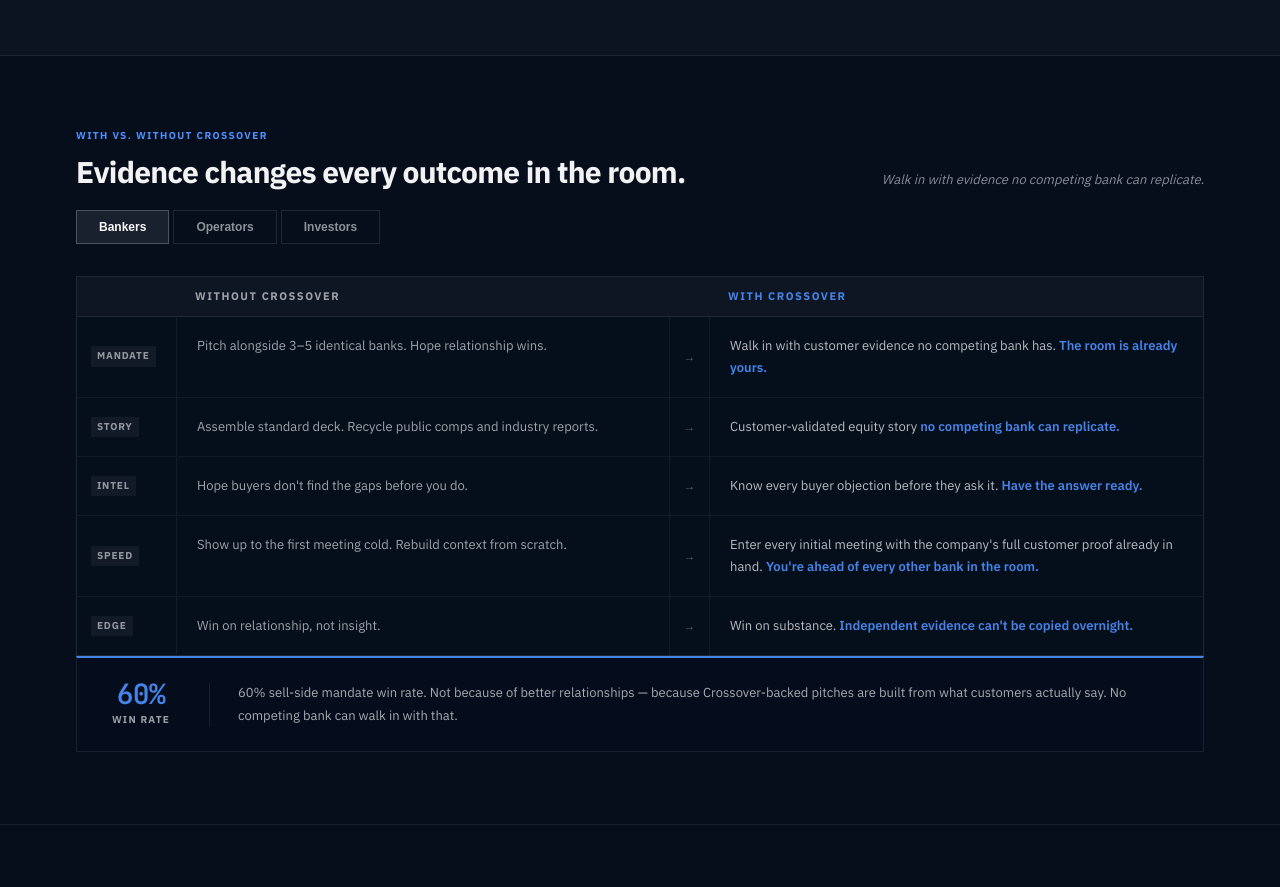
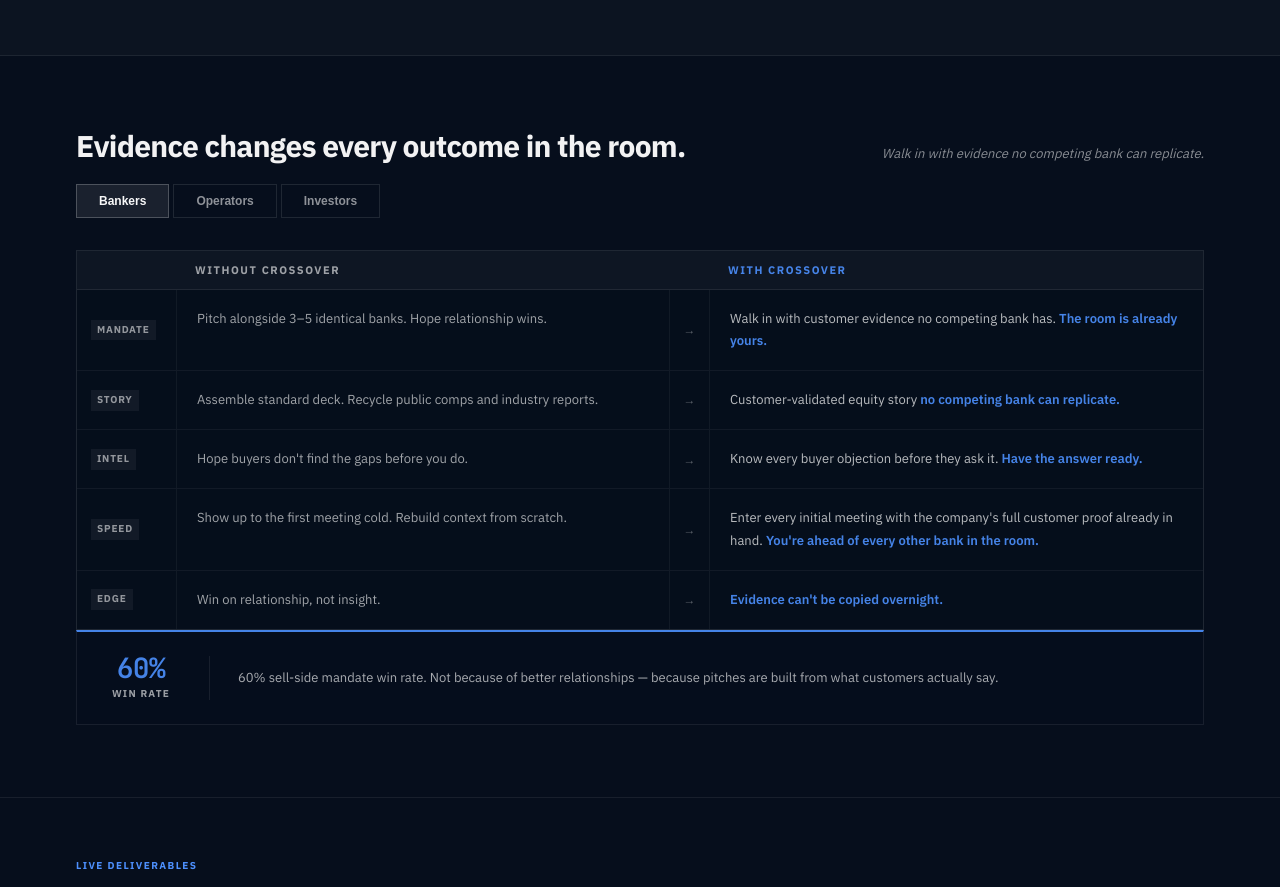
Before and after one commit to Crossover-Research/sell-side-overview-site, a Next.js app: page /intelligence in a window 1280 px wide. Shown: the part 3020-3907 px from the top of the page. Built offline with nearby package versions, Linux system fonts and the light colour scheme.

Commit message:
copy edit: cut setup lines (R1+R5), fix 'independent' overuse (Tone), trim outcome descs (R1)

```diff
--- a/components/AudienceWithout.tsx
+++ b/components/AudienceWithout.tsx
@@ -17,9 +17,9 @@
       { label:'Story',    without:'Assemble standard deck. Recycle public comps and industry reports.', with:'Customer-validated equity story', withBold:'no competing bank can replicate.' },
       { label:'Intel',    without:"Hope buyers don't find the gaps before you do.", with:'Know every buyer objection before they ask it.', withBold:'Have the answer ready.' },
       { label:'Speed',    without:'Show up to the first meeting cold. Rebuild context from scratch.', with:"Enter every initial meeting with the company's full customer proof already in hand.", withBold:"You're ahead of every other bank in the room." },
-      { label:'Edge',     without:'Win on relationship, not insight.', with:'Win on substance.', withBold:"Independent evidence can't be copied overnight." },
+      { label:'Edge',     without:'Win on relationship, not insight.', with:'', withBold:"Evidence can't be copied overnight." },
     ],
-    outcome: { stat:'60%', statLabel:'Win Rate', desc:'60% sell-side mandate win rate. Not because of better relationships — because Crossover-backed pitches are built from what customers actually say. No competing bank can walk in with that.' },
+    outcome: { stat:'60%', statLabel:'Win Rate', desc:'60% sell-side mandate win rate. Not because of better relationships — because pitches are built from what customers actually say.' },
   },
   operators: {
     sub: 'Surface every weakness before buyers use it against you.',
@@ -31,19 +31,19 @@
       { label:'Valuation', without:'Sit at the mercy of the bidding process. Hope valuation holds.', with:'Set the valuation narrative.', withBold:'Negotiate from evidence, not hope.' },
       { label:'Control',   without:'PE fund defines the value-creation plan. Operator reacts.', with:'Operator sets the baseline.', withBold:"The fund's plan starts from your roadmap." },
     ],
-    outcome: { stat:'Your terms', statLabel:'The Outcome', desc:"Operators who surface uncomfortable truths early don't just close faster — they set the terms. Crossover gives you the mechanism to find what's real, fix it before buyers do, and walk into every room from a position of strength." },
+    outcome: { stat:'Your terms', statLabel:'The Outcome', desc:"Operators who surface uncomfortable truths early don't just close faster — they set the terms." },
   },
   investors: {
     sub: 'Build conviction months before the process even opens.',
     accent: 'rgba(168,130,255,.9)',
     rows: [
       { label:'Timing',  without:'Teaser arrives. Restart diligence from zero.', with:'Catalyst report arrives', withBold:'before the teaser does.' },
-      { label:'Speed',   without:'Commission expert calls. Wait weeks. Compress timeline.', with:'Independent customer data already in hand.', withBold:'Weeks of work compressed into hours.' },
+      { label:'Speed',   without:'Commission expert calls. Wait weeks. Compress timeline.', with:'Customer data already in hand.', withBold:'Weeks of work compressed into hours.' },
       { label:'Proof',   without:'Assume the CIM is curated. Rerun diligence anyway.', with:"Evidence base the sell-side can't curate.", withBold:"You're not starting from suspicion — you're starting from proof." },
       { label:'Edge',    without:'Compete on the same compressed timeline as every other fund.', with:'Build conviction', withBold:'6–12 months before the process opens.' },
       { label:'IC Prep', without:'Arrive at IC with assumptions. Reprice or pass at the eleventh hour.', with:'Arrive at IC with answers.', withBold:'Pre-emptive bid wins.' },
     ],
-    outcome: { stat:'6–12mo', statLabel:'Ahead', desc:"Rushed diligence produces bad conviction. Bad conviction traps capital. Crossover puts independent customer evidence in your hands before the process begins — so you arrive at IC with proof, not assumptions." },
+    outcome: { stat:'6–12mo', statLabel:'Ahead', desc:"Rushed diligence produces bad conviction. Customer evidence in hand before the process begins means you arrive at IC with proof, not assumptions." },
   },
 };
 
@@ -62,7 +62,6 @@
       <div style={{ maxWidth:'var(--content-max)', margin:'0 auto', padding:'0 var(--content-pad)' }}>
 
         <div style={{ marginBottom:32 }}>
-          <div className="ib-section-eyebrow" style={{ marginBottom:10 }}>With vs. Without Crossover</div>
           <div style={{ display:'flex', alignItems:'flex-end', justifyContent:'space-between', gap:24, flexWrap:'wrap', marginBottom:20 }}>
             <h2 style={{
               fontSize:'clamp(20px,3vw,30px)', fontWeight:700,
```
